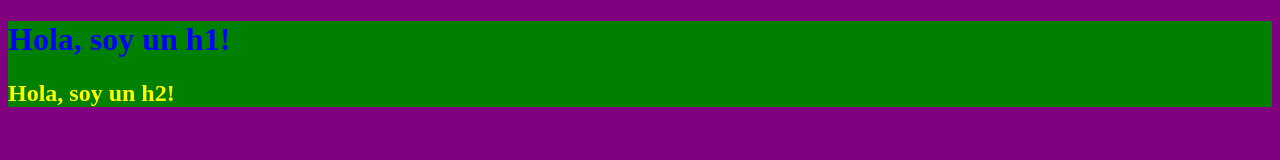
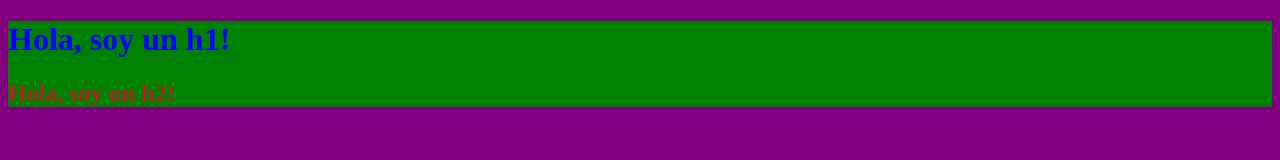
Before and after one commit to MikeNotu/GitHubPractice, a plain HTML site: page index.html in a window 1280 px wide. Drawn offline with Linux system fonts and the light colour scheme.

Commit message:
Cambie el color de H2

```diff
--- a/index.html
+++ b/index.html
@@ -15,7 +15,7 @@
       }
 
       h2 {
-        color: yellow;
+        color: firebrick;
       }
     </style>
   </head>
```
